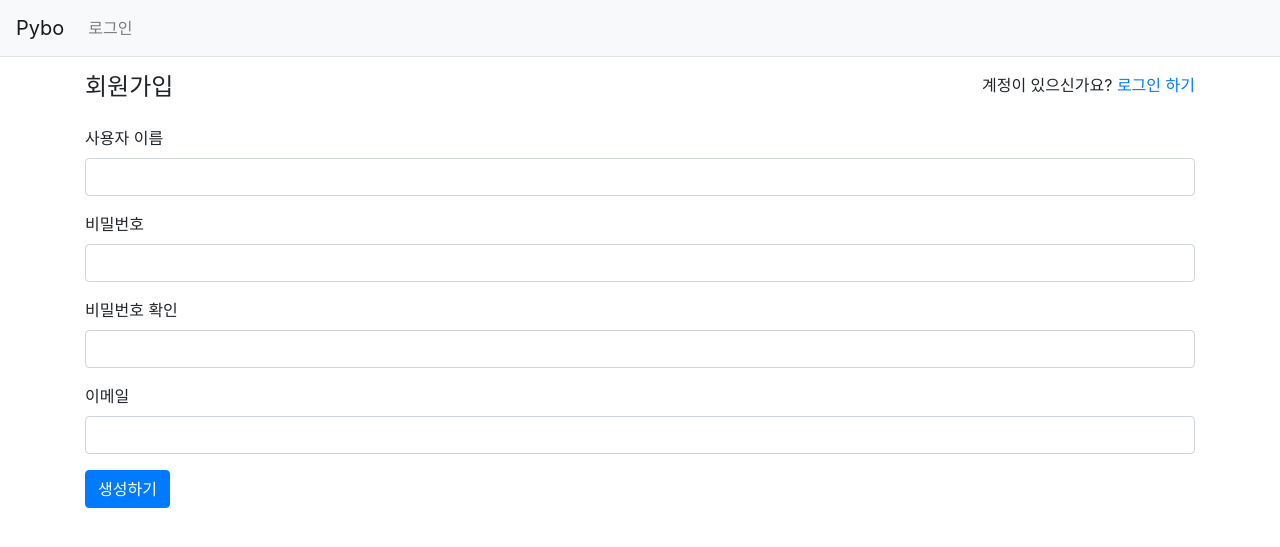
After one commit to jovytree/Practice, a Django app: page /common/signup/ in a window 1280 px wide. The commit adds this page. Shown: the top 547 px of the page. Run offline with Django 5.2, Linux system fonts and the light colour scheme; some libraries are stand-ins or nearby versions.

Commit message:
회원가입 기능 구현

```diff
--- /dev/null
+++ b/Do_it_django/common/forms.py
@@ -0,0 +1,14 @@
+from django import forms
+from django.contrib.auth.forms import UserCreationForm
+from django.contrib.auth.models import User
+
+# django.contrib.auth.forms 패키지의 UserCreationForm 클래스 상속
+# UserCreationForm은 기본적으로 가지고 있는 username, password1, password2 속성에 부가 정보인 email속성을 추가하기 위해
+# UserCreationForm을 상속한 UserForm을 만든 것.
+
+class UserForm(UserCreationForm):
+    email = forms.EmailField(required=True)
+
+    class Meta:
+        model = User
+        fields = ("username", "email")
--- a/Do_it_django/common/urls.py
+++ b/Do_it_django/common/urls.py
@@ -1,5 +1,6 @@
 from django.urls import path
 from django.contrib.auth import views as auth_views
+from . import views
 
 app_name = 'common'
 
@@ -12,4 +13,5 @@ urlpatterns = [
     # 하지만 우리는 로그인을 common 앱에 구현할 것이므로, registration 디렉터리에 템플릿 파일을 생성하기 보다는,
     # common 디렉터리에 템플릿을 생성하는 것이 좋다.
     path('logout/', auth_views.LogoutView.as_view(), name='logout'),
+    path('signup/', views.signup, name='signup'),
 ]
--- a/Do_it_django/common/views.py
+++ b/Do_it_django/common/views.py
@@ -1,3 +1,37 @@
-from django.shortcuts import render
+from django.shortcuts import render, redirect
+from django.contrib.auth import authenticate, login
+from common.forms import UserForm
 
 # Create your views here.
+def signup(request):
+    """
+    회원가입
+    """
+    if request.method == "POST":
+        form = UserForm(request.POST)
+        if form.is_valid(): # UserCreationForm의 is_valid 함수는 회원가입 화면의 필드값 3개가 모두 입력됐는지,
+        # 비밀번호1과 비밀번호2가 같은지, 비밀번호의 값이 비밀번호 생성 규칙에 맞는지 등을 검사한다.
+            form.save()
+            username = form.cleaned_data.get('username')
+            raw_password = form.cleaned_data.get('password1')
+            user = authenticate(username=username, password=raw_password)
+            login(request, user)
+            return redirect('index')
+    else:
+        form = UserForm()
+    return render(request, 'common/signup.html', {'form': form})
+
+# signup 함수는 POST 요청인 경우 화면에서 입력한 데이터로 새로운 사용자를 생성하고,
+# GET 요청인 경우 common/signup.html 화면을 반환한다.
+
+# form.cleaned_data.get은 회원가입 화면에서 입력한 값을 안전하게 가져오기 위해 사용하는 메서드다.
+# form.cleaned_data - Django 폼에서 유효성 검사를 통과한 데이터들을 담고 있는 딕셔너리
+# .get() - 파이썬 딕셔너리의 기본 메서드 (안전하게 값을 가져오는 방법)
+
+# 그리고 회원가입이 완료된 이후 자동으로 로그인되도록 authenticate 함수와 login 함수를 사용했다.
+
+### login(request, user) 함수가 하는 일 // django.contrib.auth에서 제공하는 login 함수를 import해서 사용
+# 1. 세션에 사용자 정보 저장 - 브라우저의 세션에 로그인된 사용자 정보를 기록
+# 2. 쿠키 설정 - 브라우저에 세션 ID를 담은 쿠키를 설정
+# 3. request.user 업데이트 - 이후 요청에서 request.user로 현재 로그인된 사용자에 접근 가능
+# Django가 이런 복잡한 로그인 처리를 모두 내부적으로 해주기 때문에, 우리는 단순히 login(request, user)만 호출하면 된다.
--- /dev/null
+++ b/Do_it_django/templates/common/signup.html
@@ -0,0 +1,38 @@
+{% extends "base.html" %}
+{% block content %}
+    <div class="container my-3">
+        <div class="row my-3">
+            <div class="col-4">
+                <h4>회원가입</h4>
+            </div>
+            <div class="col-8 text-right">
+                <span>계정이 있으신가요? <a href="{% url 'common:login' %}">로그인 하기</a></span>
+            </div>
+        </div>
+        <form method="post" class="post-form">
+            {% csrf_token %}
+            {% include "form_errors.html" %}
+            <div class="form-group">
+                <label for="username">사용자 이름</label>
+                    <input type="text" class="form-control" id="username" name="username"
+                    value="{{ form.username.value|default_if_none:'' }}">
+            </div>
+            <div class="form-group">
+                <label for="password1">비밀번호</label>
+                <input type="password" class="form-control" id="password1" name="password1"
+                value="{{ form.password1.value|default_if_none:'' }}">
+            </div>
+            <div class="form-group">
+                <label for="password2">비밀번호 확인</label>
+                <input type="password" class="form-control" id="password2" name="password2"
+                value="{{ form.password2.value|default_if_none:'' }}">
+            </div>
+            <div class="form-group">
+                <label for="email">이메일</label>
+                <input type="text" class="form-control" name="email" id="email"
+                value="{{ form.email.value|default_if_none:'' }}">
+            </div>
+            <button type="submit" class="btn btn-primary">생성하기</button>
+        </form>
+    </div>
+{% endblock %}
```
Also changed, not shown: Do_it_django/templates/common/login.html (+10 -0 lines), Do_it_django/db.sqlite3.
